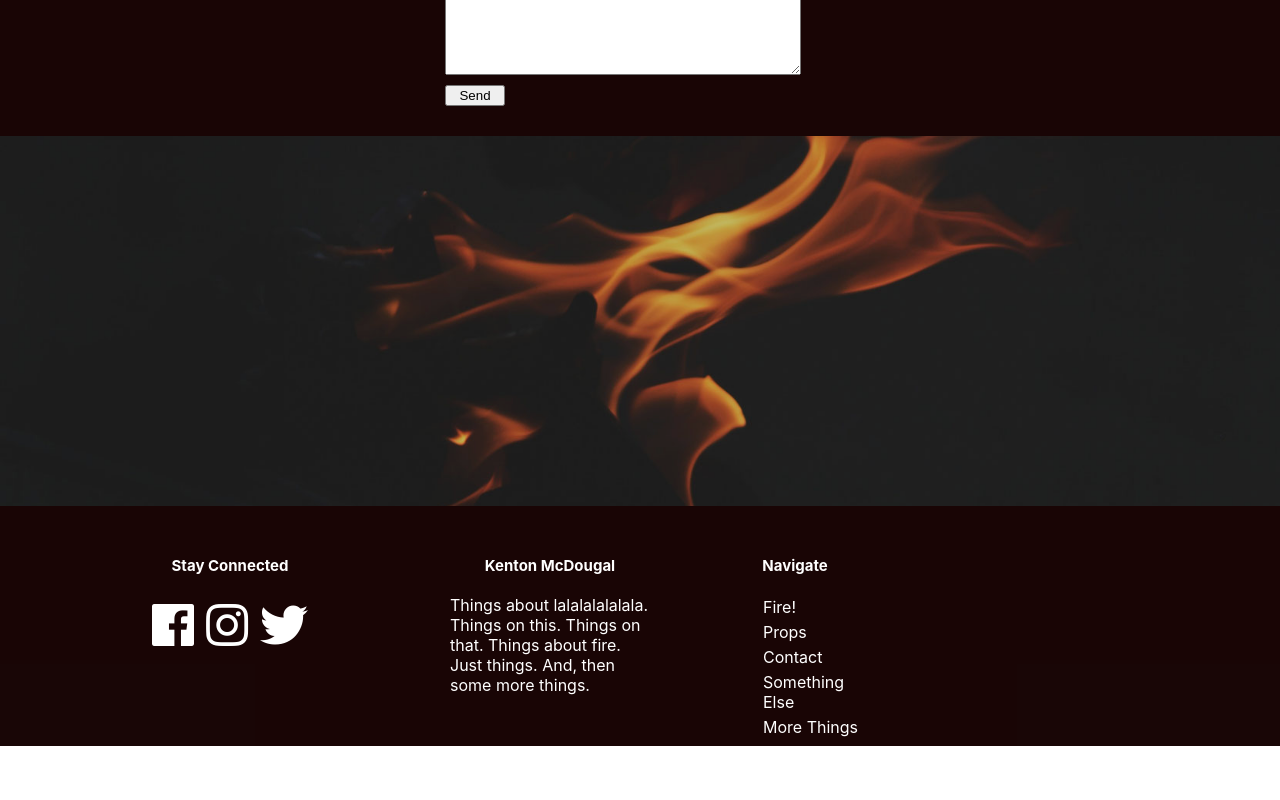
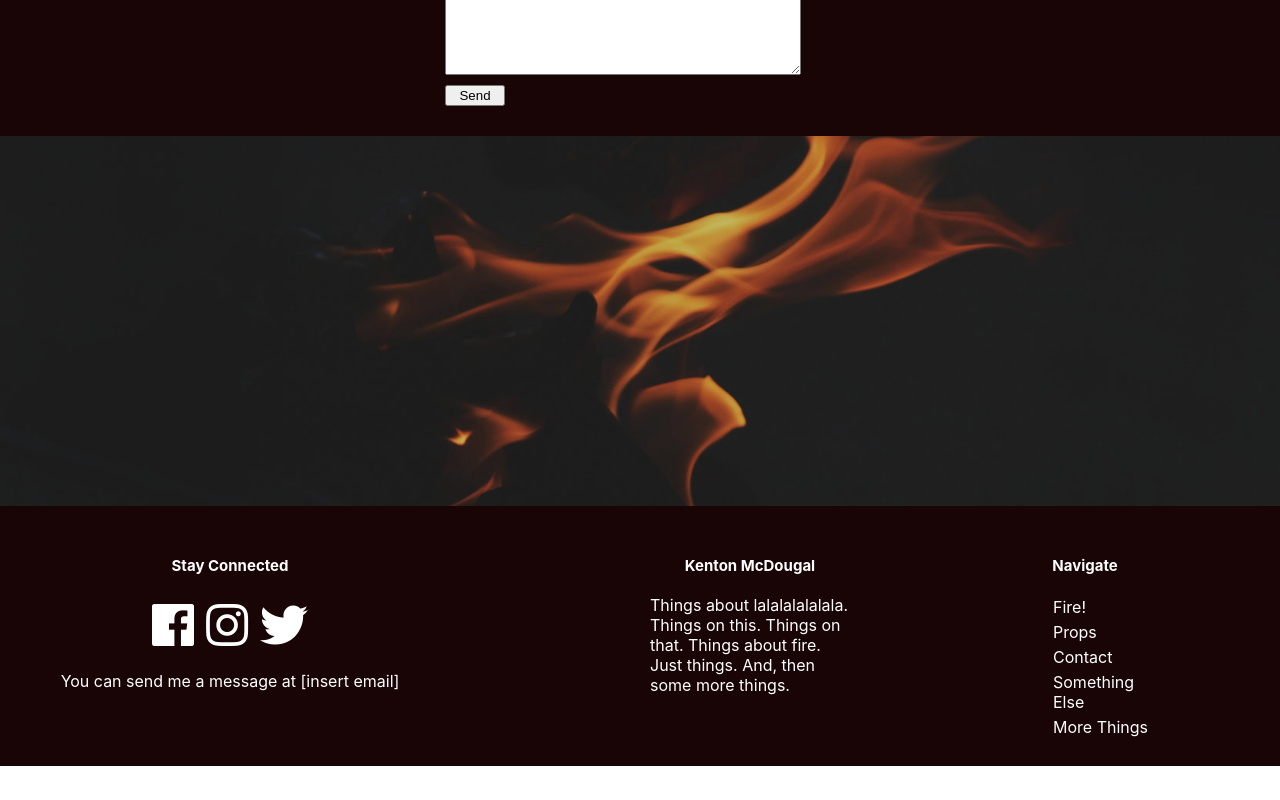
Before and after one commit to pondaholic/parallax-site, a React (Create React App) app: page / in a window 1280 px wide. Shown: the part 2639-3439 px from the top of the page. Before the commit the page ends 3385 px from the top, so only its background shows below. Built offline with nearby package versions, Linux system fonts and the light colour scheme.

Commit message:
css footer

```diff
--- a/src/footer.css
+++ b/src/footer.css
@@ -1,11 +1,13 @@
 .footer {
-	display: flex;
-	flex-direction: row;
-	height: 200px;
+	display: grid;
+	grid-template-columns: 2fr 1fr 1fr;
+	grid-template-rows: 1fr 1fr;
+	height: 220px;
 	background: rgba(43, 10, 10, 0.582);
 	color: white;
 	margin: 0;
 	padding: 20px;
+	grid-template-areas: 'social motto nav' 'made made made';
 }
 
 .footer h4 {
@@ -13,13 +15,14 @@
 }
 
 .social {
-	flex-direction: column;
+	grid-area: social;
 	width: 400px;
 	padding: 10px;
 	margin: 0;
 }
 
 .motto {
+	grid-area: motto;
 	width: 200px;
 	padding: 10px;
 	margin: 0;
@@ -31,6 +34,7 @@
 }
 
 .nav {
+	grid-area: nav;
 	width: 150px;
 	padding: 10px;
 	margin-left: 50px;
@@ -55,3 +59,14 @@ i {
 	padding: 3px;
 	margin: 3px;
 }
+
+.made {
+	grid-area: made;
+	padding: 5px;
+	margin: 5px;
+}
+
+.made a {
+	text-decoration: underline;
+	color: white;
+}
--- a/src/footer.js
+++ b/src/footer.js
@@ -9,6 +9,7 @@ export default function Footer() {
 				<i class="fab fa-facebook fa-3x" />
 				<i class="fab fa-instagram fa-3x" />
 				<i class="fab fa-twitter fa-3x" />
+				<p>You can send me a message at [insert email]</p>
 			</div>
 			<div className="motto">
 				<h4>Kenton McDougal</h4>
@@ -37,6 +38,17 @@ export default function Footer() {
 					</li>
 				</ul>
 			</div>
+			<div className="made">
+				Created by{' '}
+				<a
+					href="https://shellyleung.me"
+					target="_blank"
+					rel="noopener noreferrer"
+				>
+					Shelly Leung
+				</a>
+				.
+			</div>
 		</div>
 	);
 }
```
